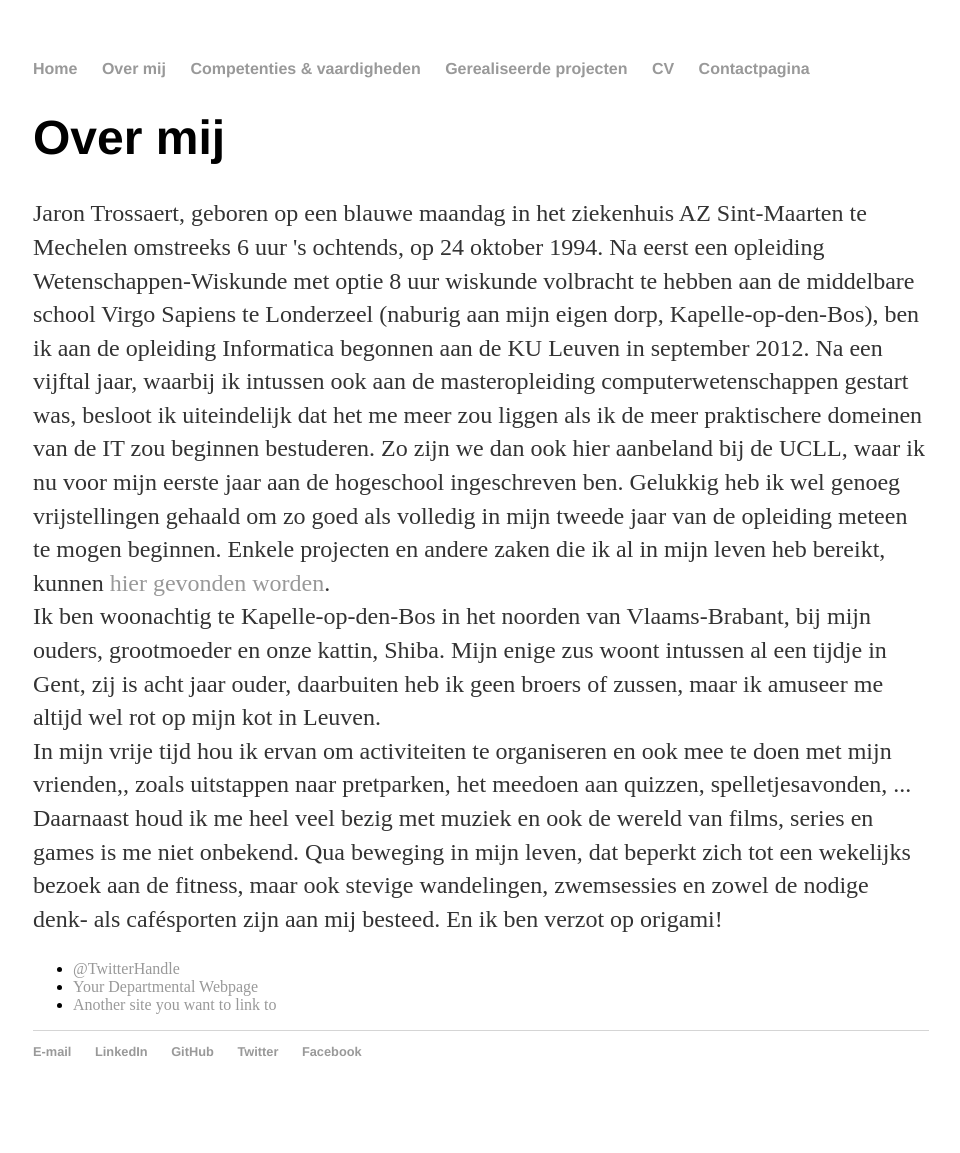
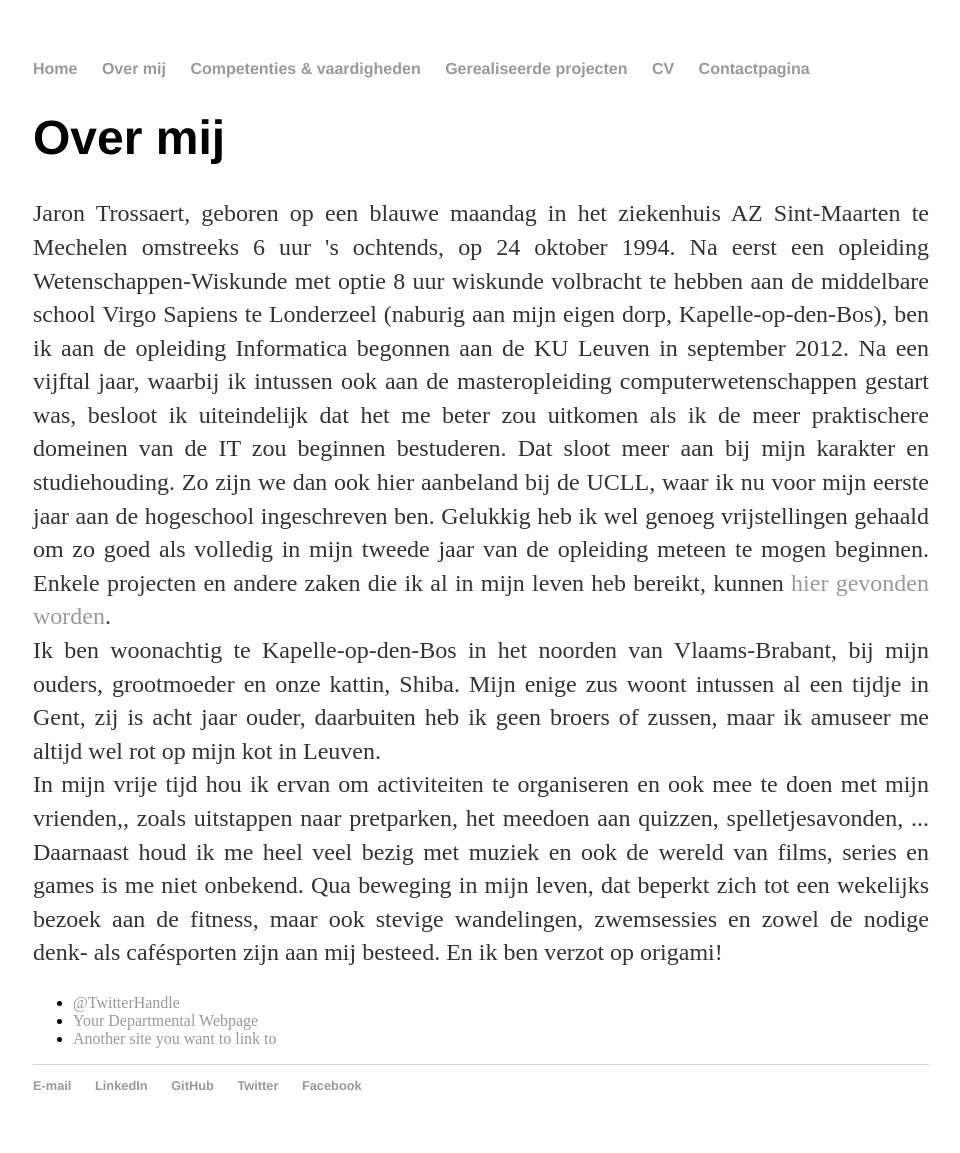
Before and after one commit to Jornax/Jornax.github.io, a Jekyll site: the page built from about/index.html, in a window 1280 px wide. Shown: the whole page, without its empty margins (159-1119 px from the left). Built offline with Jekyll 4.4.1, drawn with Linux system fonts in a browser that asks for light colours; before the commit the page ends 1119 px from its top, so only the background shows below that.

Commit message:
Update index.html

```diff
--- a/about/index.html
+++ b/about/index.html
@@ -5,9 +5,9 @@ title: Over mij
 
 		<div class="about">
 			<h1>Over mij</h1>
-			<p>Jaron Trossaert, geboren op een blauwe maandag in het ziekenhuis AZ Sint-Maarten te Mechelen omstreeks 6 uur 's ochtends,
+			<p STYLE="text-align: justify;">Jaron Trossaert, geboren op een blauwe maandag in het ziekenhuis AZ Sint-Maarten te Mechelen omstreeks 6 uur 's ochtends,
 			op 24 oktober 1994. Na eerst een opleiding Wetenschappen-Wiskunde met optie 8 uur wiskunde volbracht te hebben aan de middelbare school Virgo Sapiens te Londerzeel (naburig aan mijn eigen dorp, Kapelle-op-den-Bos), ben ik aan de opleiding Informatica begonnen aan de KU Leuven in september 2012.
-			Na een vijftal jaar, waarbij ik intussen ook aan de masteropleiding computerwetenschappen gestart was, besloot ik uiteindelijk dat het me meer zou liggen als ik de meer praktischere domeinen van de IT zou beginnen bestuderen. Zo zijn we dan ook hier aanbeland bij de UCLL, waar ik nu voor mijn eerste jaar aan de hogeschool ingeschreven ben.
+			Na een vijftal jaar, waarbij ik intussen ook aan de masteropleiding computerwetenschappen gestart was, besloot ik uiteindelijk dat het me beter zou uitkomen als ik de meer praktischere domeinen van de IT zou beginnen bestuderen. Dat sloot meer aan bij mijn karakter en studiehouding. Zo zijn we dan ook hier aanbeland bij de UCLL, waar ik nu voor mijn eerste jaar aan de hogeschool ingeschreven ben.
 			Gelukkig heb ik wel genoeg vrijstellingen gehaald om zo goed als volledig in mijn tweede jaar van de opleiding meteen te mogen beginnen.
 			Enkele projecten en andere zaken die ik al in mijn leven heb bereikt, kunnen <a href="../projects">hier gevonden worden</a>.
 
```
